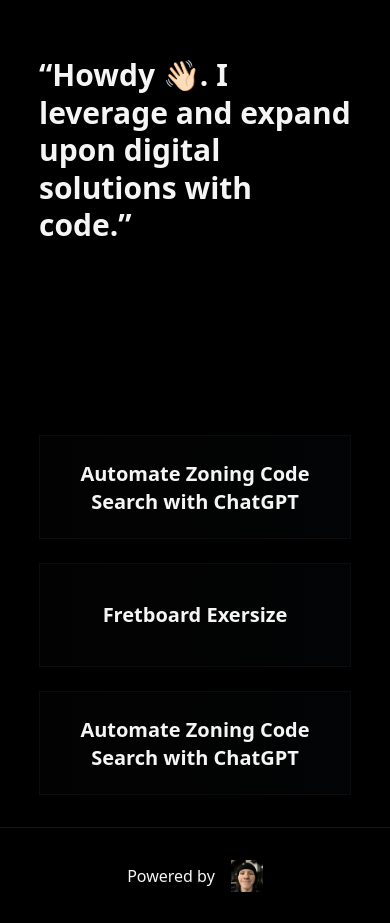
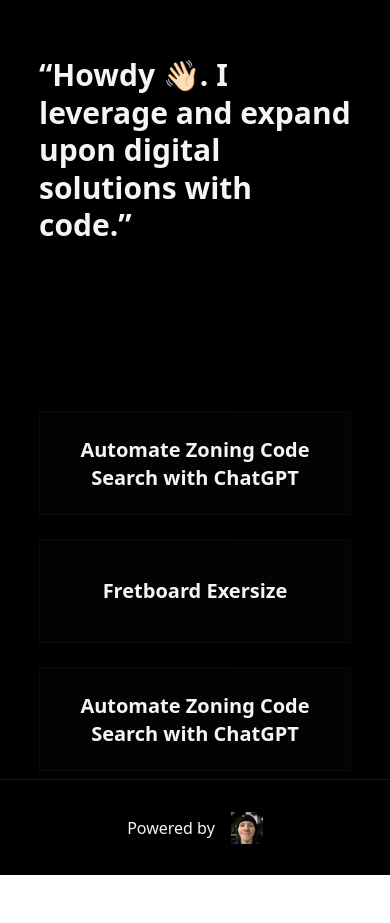
Before and after one commit to rylandcrouse/portfolio, a Next.js app: page / in a window 390 px wide. Shown: the part 103-1026 px from the top of the page. After the commit the page ends 978 px from the top, so only its background shows below. Built offline with nearby package versions, Linux system fonts and the light colour scheme.

Commit message:
Update SampleSection.tsx

```diff
--- a/screens/home/sections/SampleSection.tsx
+++ b/screens/home/sections/SampleSection.tsx
@@ -6,7 +6,7 @@ type Props = {}
 const SampleSection = (props: Props) => {
   return (
     <div className="px-th lg:min-h-[90vh] min-w-full h-full
-        flex items-center justify-around lg:space-x-10 lg:space-y-0 space-y-6 space-x-0 py-8
+        flex items-center justify-around lg:space-x-10 lg:space-y-0 space-y-6 space-x-0 sm:py-8 py-2
         flex-col lg:flex-row
         text-xl font-medium">
         <Sample title="Automate Zoning Code Search with ChatGPT" emoji="🎸" repoURL="github.com/rylandcrouse/"/>
```
